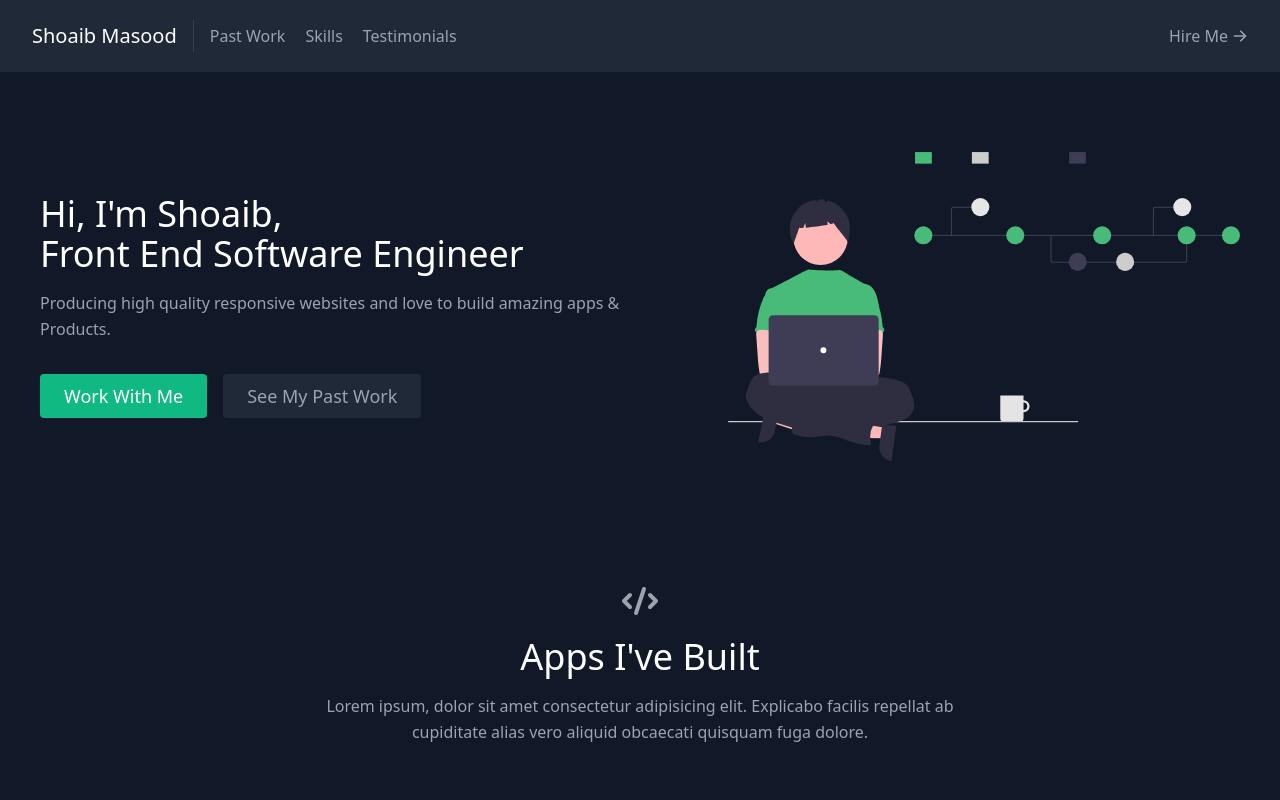
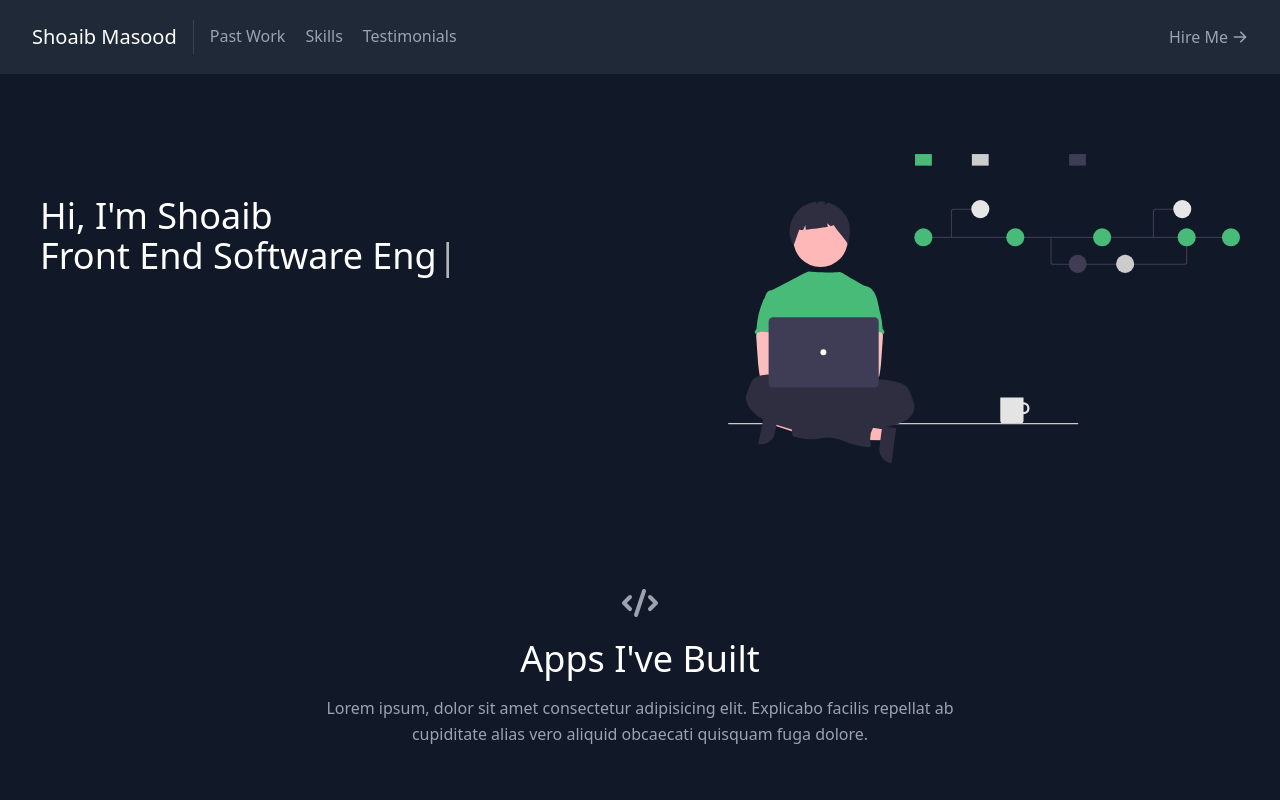
Before and after one commit to shoaibmasood/portfolioProject, a React (Create React App) app: page / in a window 1280 px wide. Shown: the top 800 px of the page. Built offline with nearby package versions, Linux system fonts and the light colour scheme.

Commit message:
added animation for main heading and  image

```diff
--- a/package.json
+++ b/package.json
@@ -5,9 +5,12 @@
   "dependencies": {
     "@craco/craco": "^5.9.0",
     "@heroicons/react": "^1.0.1",
+    "framer-motion": "^5.3.1",
     "react": "^17.0.2",
     "react-dom": "^17.0.2",
-    "react-scripts": "^1.1.5"
+    "react-intersection-observer": "^8.32.3",
+    "react-scripts": "^1.1.5",
+    "typewriter-effect": "^2.18.2"
   },
   "scripts": {
     "start": "craco start",
--- a/src/App.js
+++ b/src/App.js
@@ -1,20 +1,25 @@
-import React from "react";
-import About from "./components/About";
-import Contact from "./components/Contact";
-import Navbar from "./components/Navbar";
-import Projects from "./components/Projects";
-import Skills from "./components/Skills";
-import Testimonials from "./components/Testimonials";
+import React from 'react';
+import About from './components/About';
+import Contact from './components/Contact';
+import Navbar from './components/Navbar';
+import Projects from './components/Projects';
+import Skills from './components/Skills';
+import Testimonials from './components/Testimonials';
+import { motion } from 'framer-motion';
 
 export default function App() {
   return (
-    <main className="text-gray-400 bg-gray-900 body-font">
+    <motion.main
+      className="text-gray-400 bg-gray-900 body-font"
+      initial="hidden"
+      animate="show"
+    >
       <Navbar />
       <About />
       <Projects />
       <Skills />
       <Testimonials />
       <Contact />
-    </main>
+    </motion.main>
   );
 }
--- a/src/components/About.js
+++ b/src/components/About.js
@@ -1,41 +1,67 @@
-import React from 'react'
+import React from 'react';
+import { motion } from 'framer-motion';
+import Typewriter from 'typewriter-effect';
+import { headerAnimation, headerImageAnimation } from '../utils/Animations';
+// import { useScroll } from '../utils/useScroll';
 
 export default function About() {
-    return (
+  // const [elementref, controls] = useScroll();
+  return (
     <section id="about">
       <div className="container mx-auto flex px-10 py-20 md:flex-row flex-col items-center">
         <div className="lg:flex-grow md:w-1/2 lg:pr-24 md:pr-16 flex flex-col md:items-start md:text-left mb-16 md:mb-0 items-center text-center">
           <h1 className="title-font sm:text-4xl text-3xl mb-4 font-medium text-white">
-            Hi, I'm Shoaib,
-            <br className="hidden lg:inline-block" /> Front End Software Engineer
-
+            <Typewriter
+              onInit={(typewriter) => {
+                typewriter
+                  .typeString(
+                    `Hi, I'm Shoaib <br className="hidden lg:inline-block" /> Front End Software Engineer`
+                  )
+                  .start();
+              }}
+            />
           </h1>
-          <p className="mb-8 leading-relaxed">
-
-            Producing high quality responsive websites and love to build amazing apps & Products.
-          </p>
-          <div className="flex justify-center">
+          <div></div>
+          <motion.p
+            className="mb-8 leading-relaxed"
+            variants={headerAnimation}
+            transition={{ delay: 7.5, type: 'tween', duration: 0.5 }}
+          >
+            Producing high quality responsive websites and love to build amazing
+            apps & Products.
+          </motion.p>
+          <motion.div
+            className="flex justify-center"
+            variants={headerAnimation}
+            // animate={controls}
+            transition={{ delay: 7.5, type: 'tween', duration: 1 }}
+          >
             <a
               href="#contact"
-              className="inline-flex text-white bg-green-500 border-0 py-2 px-6 focus:outline-none hover:bg-green-600 rounded text-lg">
+              className="inline-flex text-white bg-green-500 border-0 py-2 px-6 focus:outline-none hover:bg-green-600 rounded text-lg"
+            >
               Work With Me
             </a>
             <a
               href="#projects"
-              className="ml-4 inline-flex text-gray-400 bg-gray-800 border-0 py-2 px-6 focus:outline-none hover:bg-gray-700 hover:text-white rounded text-lg">
+              className="ml-4 inline-flex text-gray-400 bg-gray-800 border-0 py-2 px-6 focus:outline-none hover:bg-gray-700 hover:text-white rounded text-lg"
+            >
               See My Past Work
             </a>
-          </div>
+          </motion.div>
         </div>
-        <div className="lg:max-w-lg lg:w-full md:w-1/2 w-5/6">
+        <motion.div
+          className="lg:max-w-lg lg:w-full md:w-1/2 w-5/6"
+          variants={headerImageAnimation}
+          transition={{ type: 'tween', duration: 0.5 }}
+        >
           <img
             className="object-cover object-center rounded"
             alt="hero"
             src="./coding.svg"
           />
-        </div>
+        </motion.div>
       </div>
     </section>
   );
-
-    }
+}
--- a/src/components/Navbar.js
+++ b/src/components/Navbar.js
@@ -1,9 +1,15 @@
-import { ArrowRightIcon } from "@heroicons/react/solid";
-import React from "react";
+import { ArrowRightIcon } from '@heroicons/react/solid';
+import React from 'react';
+import { motion } from 'framer-motion';
+import { navbarAnimation } from '../utils/Animations';
 
 export default function Navbar() {
   return (
-    <header className="bg-gray-800 md:sticky top-0 z-10">
+    <motion.header
+      className="bg-gray-800 md:sticky top-0 z-10"
+      variants={navbarAnimation}
+      transition={{ delay: 0.1 }}
+    >
       <div className="container mx-auto flex flex-wrap p-5 flex-col md:flex-row items-center">
         <a className="title-font font-medium text-white mb-4 md:mb-0">
           <a href="#about" className="ml-3 text-xl">
@@ -11,23 +17,33 @@ export default function Navbar() {
           </a>
         </a>
         <nav className="md:mr-auto md:ml-4 md:py-1 md:pl-4 md:border-l md:border-gray-700	flex flex-wrap items-center text-base justify-center">
-          <a href="#projects" className="mr-5 hover:text-white">
+          <a
+            href="#projects"
+            className="mr-5 hover:text-white border-b-2 border-double border-transparent hover:border-green-600"
+          >
             Past Work
           </a>
-          <a href="#skills" className="mr-5 hover:text-white">
+          <a
+            href="#skills"
+            className="mr-5 hover:text-white border-b-2 border-double border-transparent hover:border-green-600"
+          >
             Skills
           </a>
-          <a href="#testimonials" className="mr-5 hover:text-white">
+          <a
+            href="#testimonials"
+            className="mr-5 hover:text-white border-b-2 border-double border-transparent hover:border-green-600"
+          >
             Testimonials
           </a>
         </nav>
         <a
           href="#contact"
-          className="inline-flex items-center bg-gray-800 border-0 py-1 px-3 focus:outline-none hover:bg-gray-700 rounded text-base mt-4 md:mt-0">
+          className="inline-flex items-center bg-gray-800 border-0 py-1 px-3 focus:outline-none hover:bg-gray-700 rounded text-base mt-4 md:mt-0"
+        >
           Hire Me
           <ArrowRightIcon className="w-4 h-4 ml-1" />
         </a>
       </div>
-    </header>
+    </motion.header>
   );
 }
--- /dev/null
+++ b/src/utils/Animations.js
@@ -0,0 +1,14 @@
+export const headerAnimation = {
+  hidden: { x: -100, opacity: 0 },
+  show: { x: 1, opacity: 1 },
+};
+
+export const headerImageAnimation = {
+  hidden: { scale: 2, opacity: 0 },
+  show: { scale: 1, opacity: 1 },
+};
+
+export const navbarAnimation = {
+  hidden: { y: -100 },
+  show: { y: 0 },
+};
--- /dev/null
+++ b/src/utils/useScroll.jsx
@@ -0,0 +1,15 @@
+import { useInView } from 'react-intersection-observer';
+import { useAnimation } from 'framer-motion';
+
+export const useScroll = (thresh = 0.4) => {
+  const controls = useAnimation();
+  const [elementref, view] = useInView({ threshold: thresh });
+
+  if (view) {
+    controls.start('show');
+  } else {
+    controls.start('hidden');
+  }
+
+  return [elementref, controls];
+};
```
Also changed, not shown: 1 other file (tests, documents, lock files or other folders).
